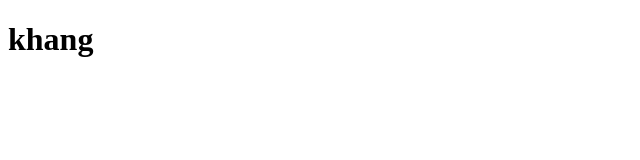
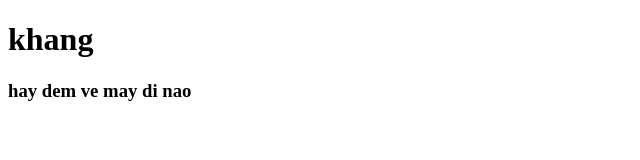
Before and after one commit to khangp11/github-khanggg, a plain HTML site: page index.html in a window 1280 px wide. Shown: the whole page, without its empty margins (0-640 px from the left). Drawn offline with Linux system fonts and the light colour scheme.

Commit message:
Update index.html

```diff
--- a/index.html
+++ b/index.html
@@ -7,5 +7,6 @@
 </head>
 <body>
     <h1>khang</h1>
+  <h3>hay dem ve may di nao</h3>
 </body>
 </html>
```
